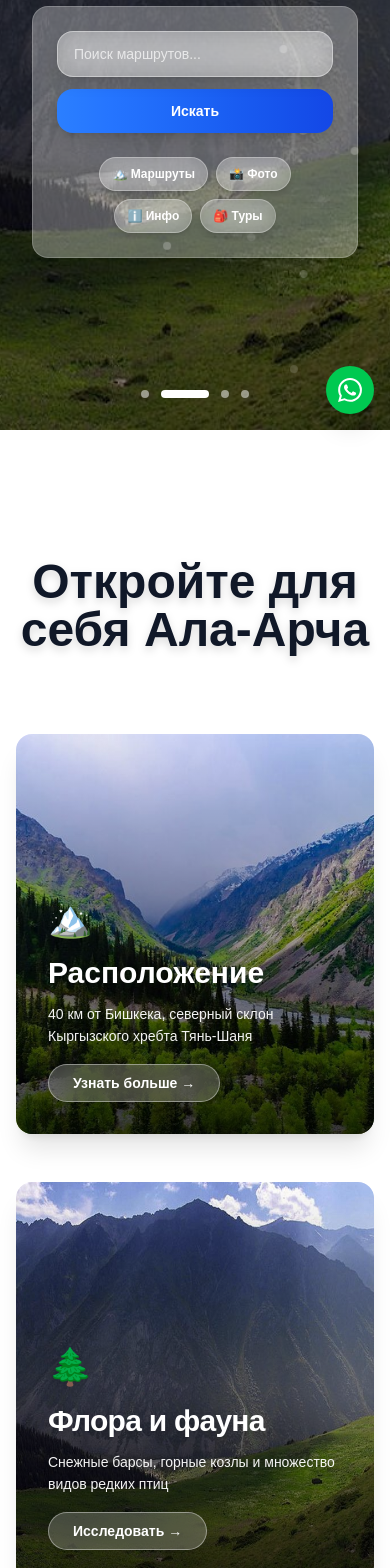
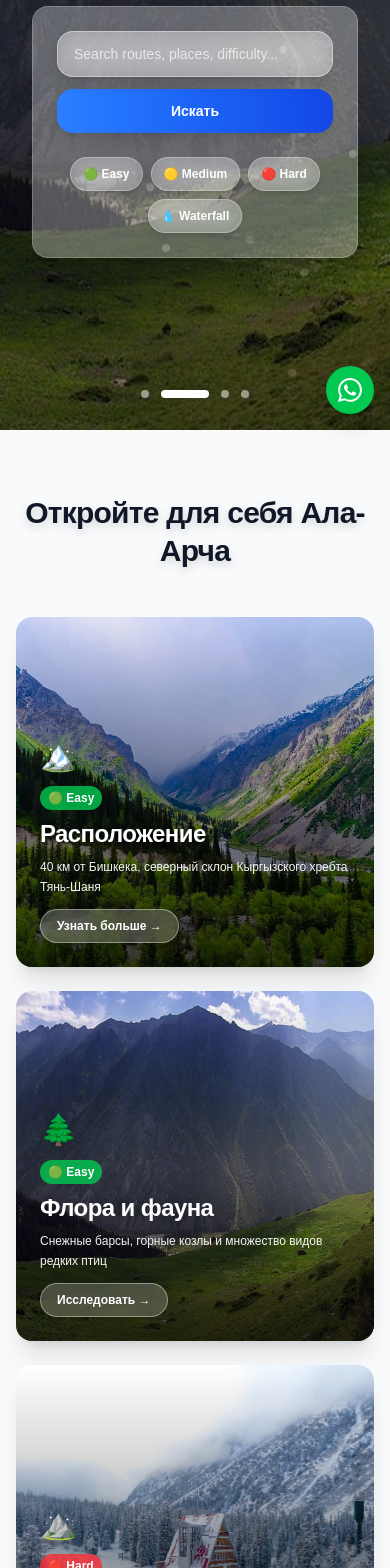
Before and after one commit to asekovasi/ala-archa, a Next.js app: page / in a window 390 px wide. Shown: the part 414-1982 px from the top of the page. Built offline with nearby package versions, Linux system fonts and the light colour scheme.

Commit message:
update search routes

```diff
--- a/app/page.tsx
+++ b/app/page.tsx
@@ -8,6 +8,7 @@ export default function Home() {
   const cardRefs = useRef<(HTMLDivElement | null)[]>([]);
   const [currentImageIndex, setCurrentImageIndex] = useState(0);
   const [mobileMenuOpen, setMobileMenuOpen] = useState(false);
+  const [searchQuery, setSearchQuery] = useState('');
 
   const images = [
     '/ala.archa 4.jpg',
@@ -15,6 +16,76 @@ export default function Home() {
     '/ala.archa 6.1.jpg',
     '/ala.archa 8.jpeg'
   ];
+
+  const tours = [
+    {
+      id: 1,
+      title: 'Расположение',
+      description: '40 км от Бишкека, северный склон Кыргызского хребта Тянь-Шаня',
+      icon: '🏔️',
+      image: '/ala.archa 4.jpg',
+      buttonText: 'Узнать больше →',
+      difficulty: 'easy',
+      keywords: 'location map directions бишкек расположение карта'
+    },
+    {
+      id: 2,
+      title: 'Флора и фауна',
+      description: 'Снежные барсы, горные козлы и множество видов редких птиц',
+      icon: '🌲',
+      image: '/ala.archa 5.jpg',
+      buttonText: 'Исследовать →',
+      difficulty: 'easy',
+      keywords: 'wildlife nature animals flora fauna животные природа'
+    },
+    {
+      id: 3,
+      title: 'Высота',
+      description: 'От 1500 до 4895 метров. Пик Семёнова-Тян-Шанского',
+      icon: '⛰️',
+      image: '/ala.archa 6.1.jpg',
+      buttonText: 'Подробнее →',
+      difficulty: 'hard',
+      keywords: 'altitude peak summit высота пик вершина'
+    },
+    {
+      id: 4,
+      title: 'Активный отдых',
+      description: 'Альпинизм, пешие походы, скалолазание и единение с природой',
+      icon: '🎒',
+      image: '/ala.archa 8.jpeg',
+      buttonText: 'Начать →',
+      difficulty: 'medium',
+      keywords: 'hiking climbing trekking adventure альпинизм походы'
+    },
+    {
+      id: 5,
+      title: 'Реки и водопады',
+      description: 'Река Ала-Арча с живописными водопадами и кристальной водой',
+      icon: '🌊',
+      image: '/ala.archa 4.jpg',
+      buttonText: 'Открыть →',
+      difficulty: 'easy',
+      keywords: 'waterfall river water водопад река вода'
+    },
+    {
+      id: 6,
+      title: 'Статус',
+      description: 'Создан в 1976 году. Один из популярнейших заповедников страны',
+      icon: '⭐',
+      image: '/ala.archa 5.jpg',
+      buttonText: 'История →',
+      difficulty: 'easy',
+      keywords: 'history status park заповедник история статус'
+    }
+  ];
+
+  const filteredTours = tours.filter(tour =>
+    tour.title.toLowerCase().includes(searchQuery.toLowerCase()) ||
+    tour.description.toLowerCase().includes(searchQuery.toLowerCase()) ||
+    tour.keywords.toLowerCase().includes(searchQuery.toLowerCase()) ||
+    tour.difficulty.toLowerCase().includes(searchQuery.toLowerCase())
+  );
 
   useEffect(() => {
     // Автоматическая смена изображений
@@ -218,32 +289,52 @@ export default function Home() {
           </p>
 
           {/* Glassmorphism Search Block */}
-          <div className="max-w-6xl mx-auto animate-hero-search">
+          <div className="w-full max-w-6xl mx-auto animate-hero-search">
             <div className="bg-white/30 backdrop-blur-xl rounded-2xl p-6 sm:p-8 md:p-12 shadow-2xl border border-white/20 hover:shadow-[0_25px_50px_-12px_rgba(0,0,0,0.4)] transition-shadow duration-300">
               <div className="flex flex-col gap-3 sm:gap-4">
                 <input
                   type="text"
-                  placeholder="Поиск маршрутов..."
+                  placeholder="Search routes, places, difficulty..."
+                  value={searchQuery}
+                  onChange={(e) => setSearchQuery(e.target.value)}
                   className="w-full px-4 sm:px-6 py-3 sm:py-4 rounded-2xl bg-white/30 backdrop-blur-md border border-white/40 text-white placeholder-white/70 focus:outline-none focus:ring-2 focus:ring-white/50 transition-all duration-300 shadow-lg text-sm sm:text-base"
                 />
-                <button className="w-full sm:w-auto px-6 sm:px-8 py-3 sm:py-4 bg-gradient-to-r from-blue-500 to-blue-700 text-white rounded-2xl font-semibold hover:from-blue-600 hover:to-blue-800 active:scale-95 transition-all duration-300 shadow-lg hover:shadow-2xl hover:-translate-y-1 text-sm sm:text-base">
+                <button
+                  onClick={() => {
+                    const section = document.getElementById('explore');
+                    section?.scrollIntoView({ behavior: 'smooth' });
+                  }}
+                  className="w-full sm:w-auto px-6 sm:px-8 py-3 sm:py-4 bg-gradient-to-r from-blue-500 to-blue-700 text-white rounded-2xl font-semibold hover:from-blue-600 hover:to-blue-800 active:scale-95 transition-all duration-300 shadow-lg hover:shadow-2xl hover:-translate-y-1 text-sm sm:text-base"
+                >
                   Искать
                 </button>
               </div>
 
               {/* Quick Links */}
               <div className="mt-6 sm:mt-8 flex flex-wrap gap-2 sm:gap-3 justify-center">
-                <button className="px-3 sm:px-5 py-2 sm:py-2.5 bg-white/20 backdrop-blur-md rounded-full text-white text-xs sm:text-sm font-semibold hover:bg-white/40 transition-all duration-300 border border-white/30 shadow-md hover:shadow-lg active:scale-95 hover:scale-105 hover:-translate-y-0.5">
-                  🏔️ Маршруты
+                <button
+                  onClick={() => setSearchQuery('easy')}
+                  className="px-3 sm:px-5 py-2 sm:py-2.5 bg-white/20 backdrop-blur-md rounded-full text-white text-xs sm:text-sm font-semibold hover:bg-white/40 transition-all duration-300 border border-white/30 shadow-md hover:shadow-lg active:scale-95 hover:scale-105 hover:-translate-y-0.5"
+                >
+                  🟢 Easy
                 </button>
-                <button className="px-3 sm:px-5 py-2 sm:py-2.5 bg-white/20 backdrop-blur-md rounded-full text-white text-xs sm:text-sm font-semibold hover:bg-white/40 transition-all duration-300 border border-white/30 shadow-md hover:shadow-lg active:scale-95 hover:scale-105 hover:-translate-y-0.5">
-                  📸 Фото
+                <button
+                  onClick={() => setSearchQuery('medium')}
+                  className="px-3 sm:px-5 py-2 sm:py-2.5 bg-white/20 backdrop-blur-md rounded-full text-white text-xs sm:text-sm font-semibold hover:bg-white/40 transition-all duration-300 border border-white/30 shadow-md hover:shadow-lg active:scale-95 hover:scale-105 hover:-translate-y-0.5"
+                >
+                  🟡 Medium
                 </button>
-                <button className="px-3 sm:px-5 py-2 sm:py-2.5 bg-white/20 backdrop-blur-md rounded-full text-white text-xs sm:text-sm font-semibold hover:bg-white/40 transition-all duration-300 border border-white/30 shadow-md hover:shadow-lg active:scale-95 hover:scale-105 hover:-translate-y-0.5">
-                  ℹ️ Инфо
+                <button
+                  onClick={() => setSearchQuery('hard')}
+                  className="px-3 sm:px-5 py-2 sm:py-2.5 bg-white/20 backdrop-blur-md rounded-full text-white text-xs sm:text-sm font-semibold hover:bg-white/40 transition-all duration-300 border border-white/30 shadow-md hover:shadow-lg active:scale-95 hover:scale-105 hover:-translate-y-0.5"
+                >
+                  🔴 Hard
                 </button>
-                <button className="px-3 sm:px-5 py-2 sm:py-2.5 bg-white/20 backdrop-blur-md rounded-full text-white text-xs sm:text-sm font-semibold hover:bg-white/40 transition-all duration-300 border border-white/30 shadow-md hover:shadow-lg active:scale-95 hover:scale-105 hover:-translate-y-0.5">
-                  🎒 Туры
+                <button
+                  onClick={() => setSearchQuery('waterfall')}
+                  className="px-3 sm:px-5 py-2 sm:py-2.5 bg-white/20 backdrop-blur-md rounded-full text-white text-xs sm:text-sm font-semibold hover:bg-white/40 transition-all duration-300 border border-white/30 shadow-md hover:shadow-lg active:scale-95 hover:scale-105 hover:-translate-y-0.5"
+                >
+                  💧 Waterfall
                 </button>
               </div>
             </div>
@@ -284,157 +375,78 @@ export default function Home() {
       </section>
 
       {/* Information Sections */}
-      <section id="explore" className="relative py-32 px-4 bg-white/95 backdrop-blur-sm z-20 animate-section-fade">
+      <section id="explore" className="relative py-16 sm:py-24 md:py-32 px-4 bg-gray-50 backdrop-blur-sm z-20 animate-section-fade">
         <div className="max-w-6xl mx-auto">
-          <h2 className="text-5xl md:text-6xl font-bold text-center text-gray-900 mb-20 drop-shadow-lg">
+          <h2 className="text-3xl sm:text-4xl md:text-5xl lg:text-6xl font-bold tracking-tight leading-tight text-center text-gray-900 mb-12 sm:mb-16 md:mb-20 drop-shadow-lg">
             Откройте для себя Ала-Арча
           </h2>
 
-          <div className="grid md:grid-cols-2 lg:grid-cols-3 gap-12">
-            {/* Card 1 - Расположение */}
+          {searchQuery && (
+            <div className="mb-8 text-center">
+              <p className="text-gray-600 text-sm sm:text-base">
+                Found <span className="font-semibold text-gray-900">{filteredTours.length}</span> {filteredTours.length === 1 ? 'route' : 'routes'}
+              </p>
+              <button
+                onClick={() => setSearchQuery('')}
+                className="mt-2 text-blue-600 hover:text-blue-800 text-sm font-semibold transition-colors duration-300"
+              >
+                Clear search ✕
+              </button>
+            </div>
+          )}
+
+          {filteredTours.length === 0 ? (
+            <div className="text-center py-16">
+              <div className="text-6xl mb-4">🔍</div>
+              <h3 className="text-2xl font-bold text-gray-900 mb-2">No routes found</h3>
+              <p className="text-gray-600 mb-6">Try searching for "easy", "waterfall", or "hiking"</p>
+              <button
+                onClick={() => setSearchQuery('')}
+                className="px-6 py-3 bg-gradient-to-r from-blue-500 to-blue-700 text-white rounded-full font-semibold hover:from-blue-600 hover:to-blue-800 active:scale-95 transition-all duration-300 shadow-lg hover:shadow-xl hover:-translate-y-1"
+              >
+                Show all routes
+              </button>
+            </div>
+          ) : (
+            <div className="grid grid-cols-1 sm:grid-cols-2 lg:grid-cols-3 gap-6 sm:gap-8 md:gap-12">
+              {filteredTours.map((tour, index) => (
                 <div
-              ref={(el) => { cardRefs.current[0] = el; }}
-              className="animate-card group relative rounded-2xl overflow-hidden shadow-xl transform transition-all duration-300 hover:scale-105 hover:shadow-2xl cursor-pointer h-[400px]"
+                  key={tour.id}
+                  ref={(el) => { cardRefs.current[index] = el; }}
+                  className="animate-card group relative rounded-2xl overflow-hidden shadow-xl transform transition-all duration-300 hover:scale-105 hover:shadow-2xl cursor-pointer h-[350px] sm:h-[400px]"
                 >
                   <Image
-                src="/ala.archa 4.jpg"
-                alt="Расположение парка"
+                    src={tour.image}
+                    alt={tour.title}
                     fill
                     className="object-cover group-hover:scale-110 transition-transform duration-500"
                   />
                   <div className="absolute inset-0 bg-gradient-to-t from-black/70 via-black/30 to-transparent"></div>
-              <div className="absolute inset-0 p-8 flex flex-col justify-end">
-                <div className="text-4xl mb-4 drop-shadow-lg">🏔️</div>
-                <h3 className="text-3xl font-bold text-white mb-3 drop-shadow-lg">Расположение</h3>
-                <p className="text-white/95 text-sm leading-relaxed mb-4 drop-shadow-md">
-                  40 км от Бишкека, северный склон Кыргызского хребта Тянь-Шаня
+                  <div className="absolute inset-0 p-6 sm:p-8 flex flex-col justify-end">
+                    <div className="text-3xl sm:text-4xl mb-3 sm:mb-4 drop-shadow-lg">{tour.icon}</div>
+                    <div className="flex items-center gap-2 mb-2">
+                      <span className={`px-2 py-1 rounded-full text-xs font-semibold ${
+                        tour.difficulty === 'easy' ? 'bg-green-500/80' :
+                        tour.difficulty === 'medium' ? 'bg-yellow-500/80' :
+                        'bg-red-500/80'
+                      } text-white`}>
+                        {tour.difficulty === 'easy' ? '🟢 Easy' :
+                         tour.difficulty === 'medium' ? '🟡 Medium' :
+                         '🔴 Hard'}
+                      </span>
+                    </div>
+                    <h3 className="text-2xl sm:text-3xl font-bold text-white mb-2 sm:mb-3 drop-shadow-lg tracking-tight">{tour.title}</h3>
+                    <p className="text-white/95 text-xs sm:text-sm leading-relaxed mb-3 sm:mb-4 drop-shadow-md">
+                      {tour.description}
                     </p>
-                <button className="self-start px-6 py-2 bg-white/20 backdrop-blur-md border border-white/40 rounded-full text-white text-sm font-semibold hover:bg-white/40 hover:scale-105 active:scale-95 transition-all duration-300 shadow-lg hover:shadow-xl hover:-translate-y-1">
-                  Узнать больше →
+                    <button className="self-start px-4 sm:px-6 py-2 bg-white/20 backdrop-blur-md border border-white/40 rounded-full text-white text-xs sm:text-sm font-semibold hover:bg-white/40 hover:scale-105 active:scale-95 transition-all duration-300 shadow-lg hover:shadow-xl hover:-translate-y-1">
+                      {tour.buttonText}
                     </button>
                   </div>
                 </div>
-
-            {/* Card 2 - Флора и фауна */}
-            <div
-              ref={(el) => { cardRefs.current[1] = el; }}
-              className="animate-card group relative rounded-2xl overflow-hidden shadow-xl transform transition-all duration-300 hover:scale-105 hover:shadow-2xl cursor-pointer h-[400px]"
-            >
-              <Image
-                src="/ala.archa 5.jpg"
-                alt="Флора и фауна"
-                fill
-                className="object-cover group-hover:scale-110 transition-transform duration-500"
-              />
-              <div className="absolute inset-0 bg-gradient-to-t from-black/70 via-black/30 to-transparent"></div>
-              <div className="absolute inset-0 p-8 flex flex-col justify-end">
-                <div className="text-4xl mb-4 drop-shadow-lg">🌲</div>
-                <h3 className="text-3xl font-bold text-white mb-3 drop-shadow-lg tracking-tight">Флора и фауна</h3>
-                <p className="text-white/95 text-sm leading-relaxed mb-4 drop-shadow-md">
-                  Снежные барсы, горные козлы и множество видов редких птиц
-                </p>
-                <button className="self-start px-6 py-2 bg-white/20 backdrop-blur-md border border-white/40 rounded-full text-white text-sm font-semibold hover:bg-white/40 hover:scale-105 active:scale-95 transition-all duration-300 shadow-lg hover:shadow-xl hover:-translate-y-1">
-                  Исследовать →
-                </button>
+              ))}
             </div>
-            </div>
-
-            {/* Card 3 - Высота */}
-            <div
-              ref={(el) => { cardRefs.current[2] = el; }}
-              className="animate-card group relative rounded-2xl overflow-hidden shadow-xl transform transition-all duration-300 hover:scale-105 hover:shadow-2xl cursor-pointer h-[400px]"
-            >
-              <Image
-                src="/ala.archa 6.1.jpg"
-                alt="Высота парка"
-                fill
-                className="object-cover group-hover:scale-110 transition-transform duration-500"
-              />
-              <div className="absolute inset-0 bg-gradient-to-t from-black/70 via-black/30 to-transparent"></div>
-              <div className="absolute inset-0 p-8 flex flex-col justify-end">
-                <div className="text-4xl mb-4 drop-shadow-lg">⛰️</div>
-                <h3 className="text-3xl font-bold text-white mb-3 drop-shadow-lg tracking-tight">Высота</h3>
-                <p className="text-white/95 text-sm leading-relaxed mb-4 drop-shadow-md">
-                  От 1500 до 4895 метров. Пик Семёнова-Тян-Шанского
-                </p>
-                <button className="self-start px-6 py-2 bg-white/20 backdrop-blur-md border border-white/40 rounded-full text-white text-sm font-semibold hover:bg-white/40 hover:scale-105 active:scale-95 transition-all duration-300 shadow-lg hover:shadow-xl hover:-translate-y-1">
-                  Подробнее →
-                </button>
-              </div>
-            </div>
-
-            {/* Card 4 - Активный отдых */}
-            <div
-              ref={(el) => { cardRefs.current[3] = el; }}
-              className="animate-card group relative rounded-2xl overflow-hidden shadow-xl transform transition-all duration-300 hover:scale-105 hover:shadow-2xl cursor-pointer h-[400px]"
-            >
-              <Image
-                src="/ala.archa 8.jpeg"
-                alt="Активный отдых"
-                fill
-                className="object-cover group-hover:scale-110 transition-transform duration-500"
-              />
-              <div className="absolute inset-0 bg-gradient-to-t from-black/70 via-black/30 to-transparent"></div>
-              <div className="absolute inset-0 p-8 flex flex-col justify-end">
-                <div className="text-4xl mb-4 drop-shadow-lg">🎒</div>
-                <h3 className="text-3xl font-bold text-white mb-3 drop-shadow-lg tracking-tight">Активный отдых</h3>
-                <p className="text-white/95 text-sm leading-relaxed mb-4 drop-shadow-md">
-                  Альпинизм, пешие походы, скалолазание и единение с природой
-                </p>
-                <button className="self-start px-6 py-2 bg-white/20 backdrop-blur-md border border-white/40 rounded-full text-white text-sm font-semibold hover:bg-white/40 hover:scale-105 active:scale-95 transition-all duration-300 shadow-lg hover:shadow-xl hover:-translate-y-1">
-                  Начать →
-                </button>
-              </div>
-            </div>
-
-            {/* Card 5 - Реки и водопады */}
-            <div
-              ref={(el) => { cardRefs.current[4] = el; }}
-              className="animate-card group relative rounded-2xl overflow-hidden shadow-xl transform transition-all duration-300 hover:scale-105 hover:shadow-2xl cursor-pointer h-[400px]"
-            >
-              <Image
-                src="/ala.archa 4.jpg"
-                alt="Реки и водопады"
-                fill
-                className="object-cover group-hover:scale-110 transition-transform duration-500"
-              />
-              <div className="absolute inset-0 bg-gradient-to-t from-black/70 via-black/30 to-transparent"></div>
-              <div className="absolute inset-0 p-8 flex flex-col justify-end">
-                <div className="text-4xl mb-4 drop-shadow-lg">🌊</div>
-                <h3 className="text-3xl font-bold text-white mb-3 drop-shadow-lg tracking-tight">Реки и водопады</h3>
-                <p className="text-white/95 text-sm leading-relaxed mb-4 drop-shadow-md">
-                  Река Ала-Арча с живописными водопадами и кристальной водой
-                </p>
-                <button className="self-start px-6 py-2 bg-white/20 backdrop-blur-md border border-white/40 rounded-full text-white text-sm font-semibold hover:bg-white/40 hover:scale-105 active:scale-95 transition-all duration-300 shadow-lg hover:shadow-xl hover:-translate-y-1">
-                  Открыть →
-                </button>
-              </div>
-            </div>
-
-            {/* Card 6 - Статус */}
-            <div
-              ref={(el) => { cardRefs.current[5] = el; }}
-              className="animate-card group relative rounded-2xl overflow-hidden shadow-xl transform transition-all duration-300 hover:scale-105 hover:shadow-2xl cursor-pointer h-[400px]"
-            >
-              <Image
-                src="/ala.archa 5.jpg"
-                alt="Статус парка"
-                fill
-                className="object-cover group-hover:scale-110 transition-transform duration-500"
-              />
-              <div className="absolute inset-0 bg-gradient-to-t from-black/70 via-black/30 to-transparent"></div>
-              <div className="absolute inset-0 p-8 flex flex-col justify-end">
-                <div className="text-4xl mb-4 drop-shadow-lg">⭐</div>
-                <h3 className="text-3xl font-bold text-white mb-3 drop-shadow-lg tracking-tight">Статус</h3>
-                <p className="text-white/95 text-sm leading-relaxed mb-4 drop-shadow-md">
-                  Создан в 1976 году. Один из популярнейших заповедников страны
-                </p>
-                <button className="self-start px-6 py-2 bg-white/20 backdrop-blur-md border border-white/40 rounded-full text-white text-sm font-semibold hover:bg-white/40 hover:scale-105 active:scale-95 transition-all duration-300 shadow-lg hover:shadow-xl hover:-translate-y-1">
-                  История →
-                </button>
-              </div>
-            </div>
-          </div>
+          )}
         </div>
       </section>
 
```
Lines whose indentation alone changed are shown as unchanged.
